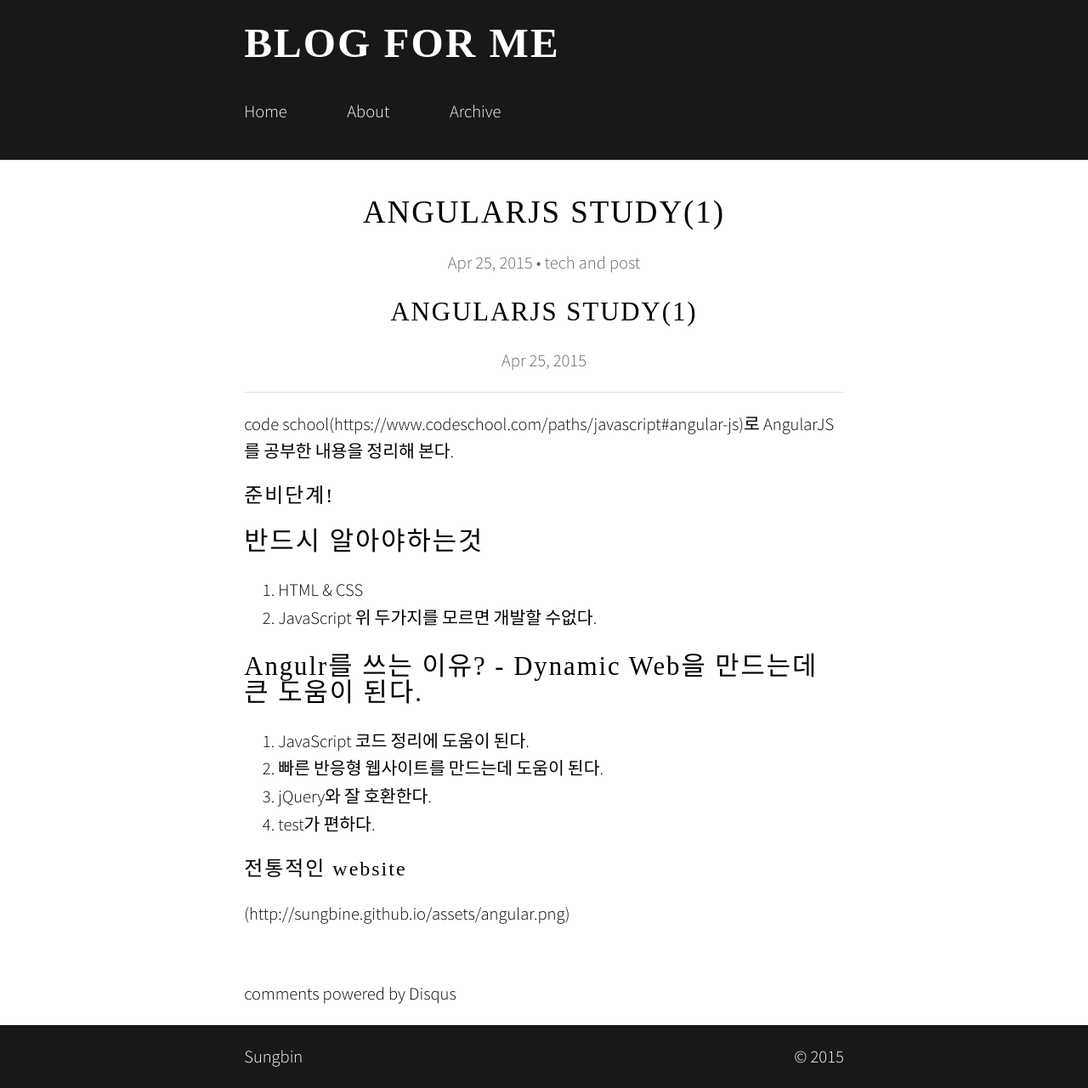
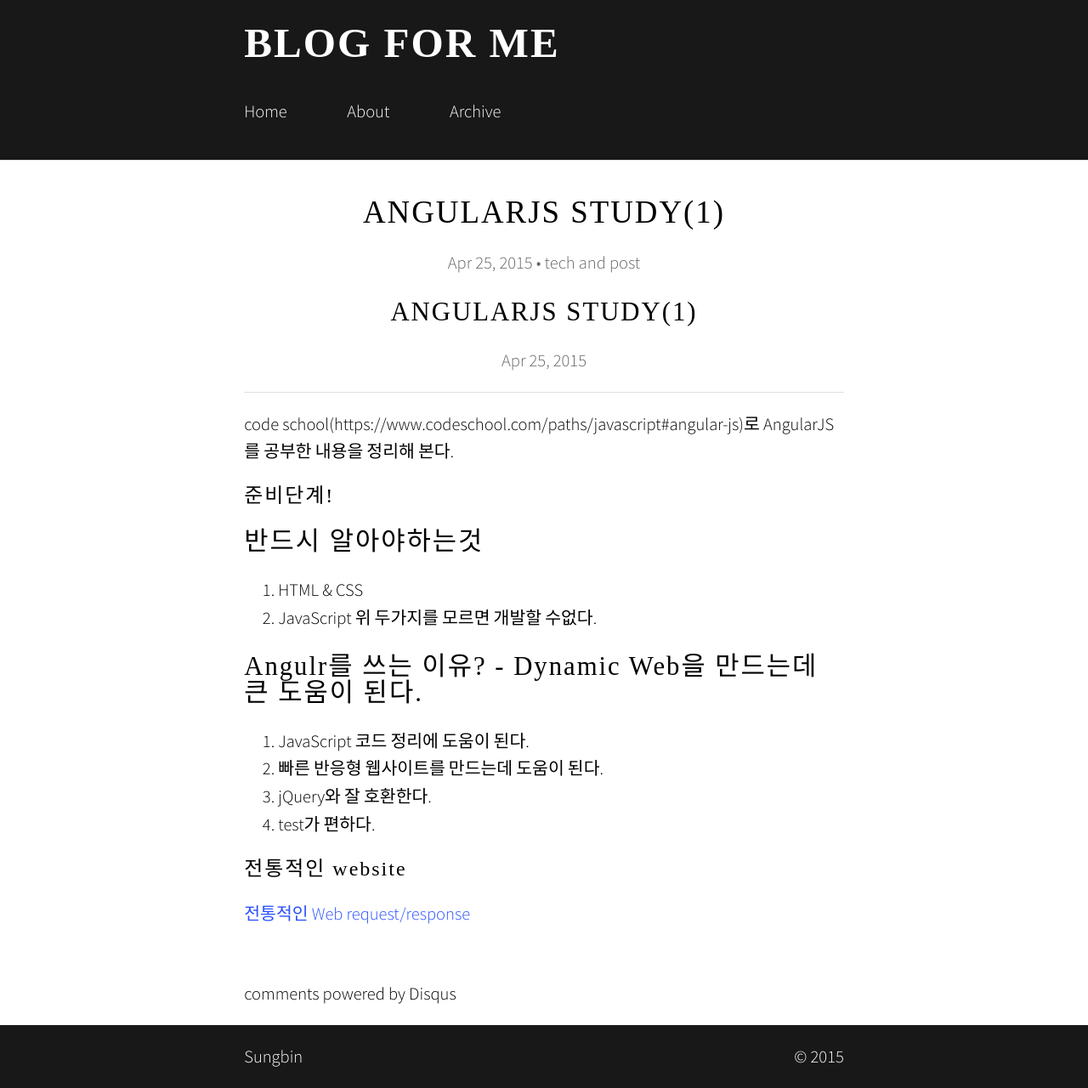
Before and after one commit to sungbine/sungbine.github.io, a Jekyll site: the page built from _posts/2015-04-25-angular_js_1.markdown, in a window 1280 px wide. Shown: the whole page at 85% size. Built offline with Jekyll 4.4.1, drawn with Linux system fonts in a browser that asks for light colours; nearby versions of some CDN libraries; some web fonts are replaced; comment, search, counter and statistics services are not loaded.

Commit message:
Update 2015-04-25-angular_js_1.markdown

```diff
--- a/_posts/2015-04-25-angular_js_1.markdown
+++ b/_posts/2015-04-25-angular_js_1.markdown
@@ -21,4 +21,4 @@ code school(https://www.codeschool.com/paths/javascript#angular-js)로 AngularJS
 4. test가 편하다.
 
 ### 전통적인 website
-({{ site.url }}/assets/angular.png)
+[전통적인 Web request/response]({{ site.url }}/assets/angular.png)
```
